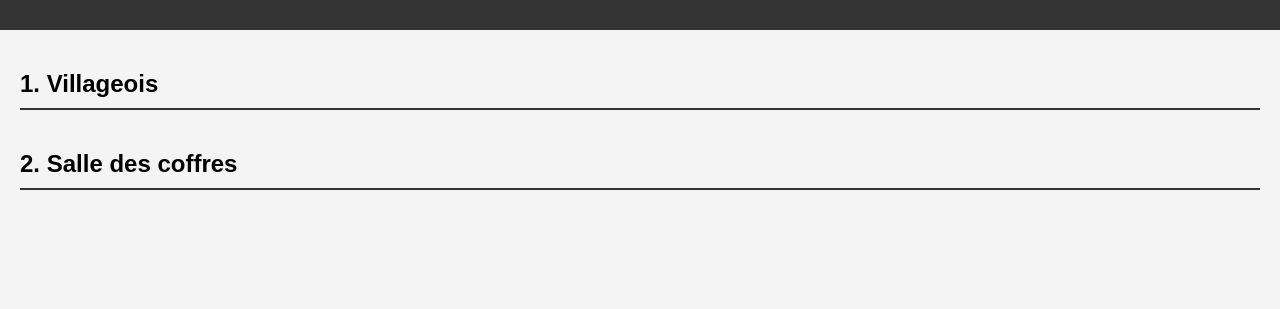
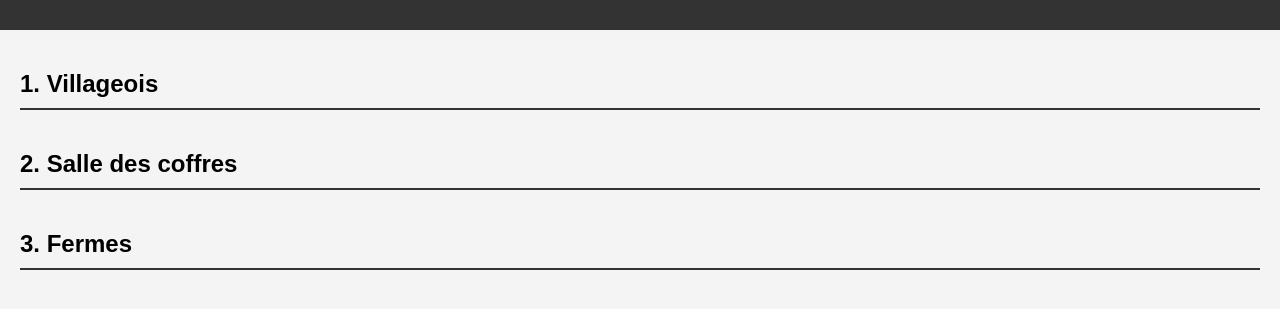
Before and after one commit to Zandgar11/reglement, a plain HTML site: page index.html in a window 1280 px wide. Shown: the part 89-398 px from the top of the page. Drawn offline with Linux system fonts and the light colour scheme.

Commit message:
Update index.html

```diff
--- a/index.html
+++ b/index.html
@@ -12,7 +12,7 @@
         <ul>
           <li><a href="#villageois">Villageois</a></li>
           <li><a href="#sallecoffres">Salle des coffres</a></li>
-          <li><a href="">Fermes</a></li>
+          <li><a href="#ferme">Fermes</a></li>
         </ul>
       </nav>
     </header>
@@ -24,5 +24,9 @@
       <section id="sallecoffres">
         <h2>2. Salle des coffres</h2>
       </section>
+
+      <section id="ferme">
+        <h2>3. Fermes</h2>
+      </section>
     </main>
   </body>
```
